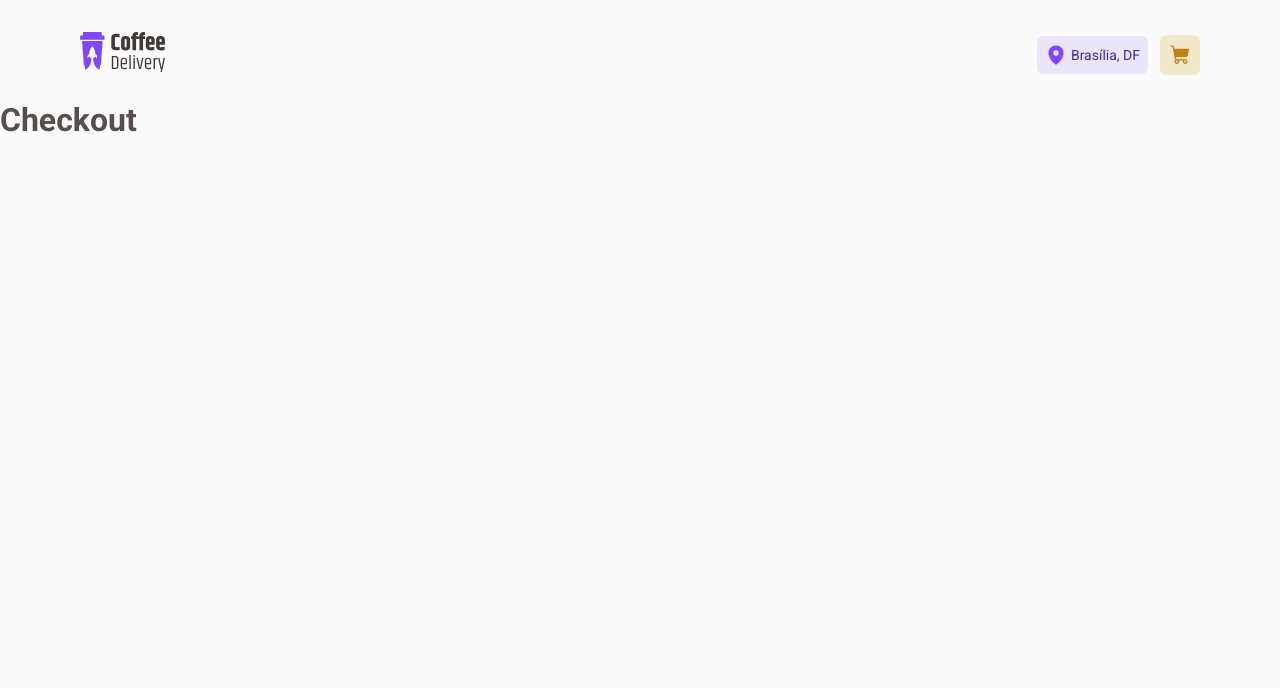
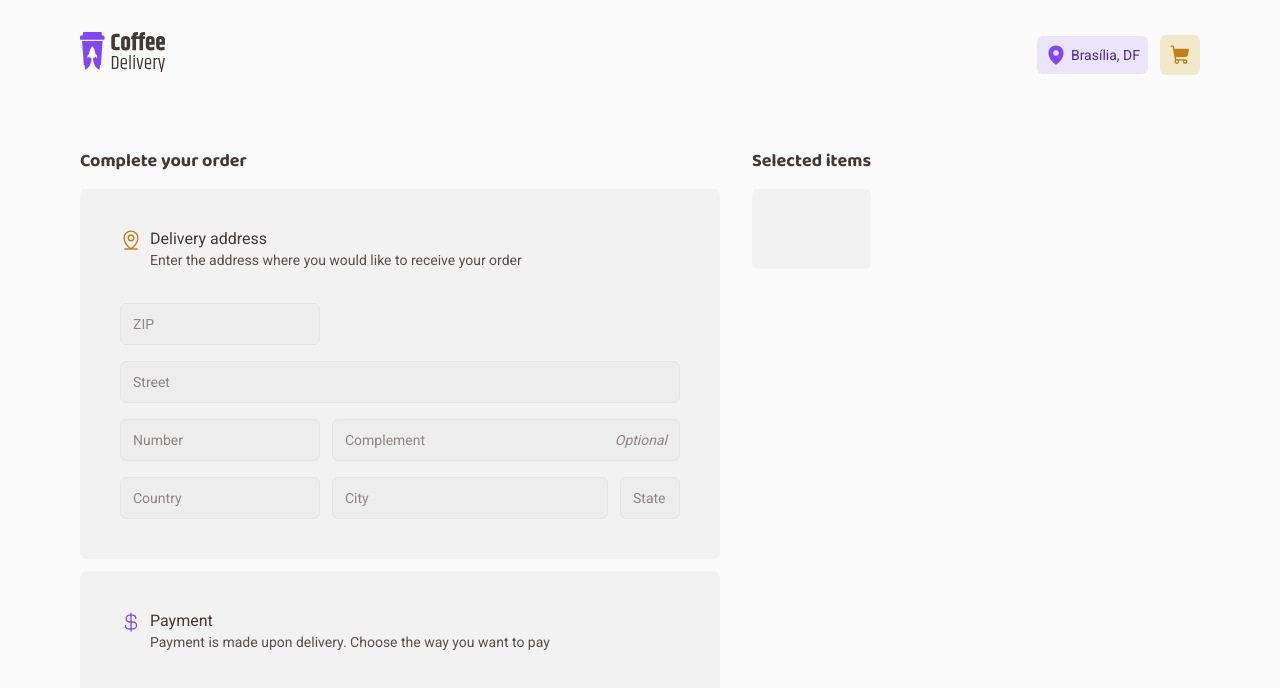
Before and after one commit to arthurrios/coffee-delivery-web, a React (Vite) app: page /checkout in a window 1280 px wide. Shown: the top 688 px of the page. Built offline with nearby package versions, Linux system fonts and the light colour scheme.

Commit message:
feat: add delivery address form

```diff
--- /dev/null
+++ b/src/components/Input/index.tsx
@@ -0,0 +1,40 @@
+import {
+  InputHTMLAttributes,
+  forwardRef,
+  LegacyRef,
+  HTMLAttributes,
+  useState,
+  FocusEvent,
+} from 'react'
+import { Box, Container } from './styles'
+
+type InputProps = InputHTMLAttributes<HTMLInputElement> & {
+  optional?: boolean
+  containerProps: HTMLAttributes<HTMLDivElement>
+}
+
+export const Input = forwardRef(function Input(
+  { optional, containerProps, onFocus, onBlur, ...props }: InputProps,
+  ref: LegacyRef<HTMLInputElement>,
+) {
+  const [isFocused, setIsFocused] = useState(false)
+
+  function handleFocus(event: FocusEvent<HTMLInputElement, Element>) {
+    setIsFocused(true)
+    onFocus?.(event)
+  }
+
+  function handleBlur(event: FocusEvent<HTMLInputElement, Element>) {
+    setIsFocused(false)
+    onBlur?.(event)
+  }
+
+  return (
+    <Box {...containerProps}>
+      <Container data-state={isFocused ? 'focused' : 'blurred'}>
+        <input onFocus={handleFocus} onBlur={handleBlur} ref={ref} {...props} />
+        {optional ? <span>Optional</span> : null}
+      </Container>
+    </Box>
+  )
+})
--- /dev/null
+++ b/src/components/Input/styles.ts
@@ -0,0 +1,52 @@
+import styled from 'styled-components'
+import { FONTS } from '../../styles/themes/default'
+
+export const Box = styled.div`
+  display: flex;
+  flex-direction: column;
+  gap: 8px;
+`
+export const Container = styled.div`
+  display: flex;
+  align-items: center;
+  justify-content: space-between;
+
+  height: 2.625rem;
+  border: 1px solid ${({ theme }) => theme.COLORS.BASE_BUTTON};
+  background: ${({ theme }) => theme.COLORS.BASE_INPUT};
+
+  border-radius: 6px;
+
+  transition: all 0.2s;
+
+  &[data-state='focused'] {
+    border-color: ${({ theme }) => theme.COLORS.YELLOW_DARK};
+  }
+
+  &[data-state='blurred'] {
+    border-color: ${({ theme }) => theme.COLORS.BASE_BUTTON};
+  }
+
+  input {
+    width: 100%;
+    border: none;
+    outline: none;
+    background: transparent;
+
+    padding: 0.75rem;
+
+    ${FONTS.TEXT_S}
+    color: ${({ theme }) => theme.COLORS.BASE_TEXT};
+
+    &::placeholder {
+      color: ${({ theme }) => theme.COLORS.BASE_LABEL};
+    }
+  }
+
+  span {
+    color: ${({ theme }) => theme.COLORS.BASE_LABEL};
+    padding-right: 12px;
+    ${FONTS.TEXT_S}
+    font-style: italic;
+  }
+`
--- a/src/pages/Checkout.tsx
+++ /dev/null
@@ -1,3 +0,0 @@
-export function Checkout() {
-  return <h1>Checkout</h1>
-}
--- /dev/null
+++ b/src/pages/Checkout/index.tsx
@@ -0,0 +1,86 @@
+import { CurrencyDollar, MapPinLine } from '@phosphor-icons/react'
+import {
+  AddressFormContainer,
+  CartContainer,
+  CheckoutContainer,
+  ContainerTitle,
+  InputFormContainer,
+  PaymentContainer,
+} from './styles'
+import { useTheme } from 'styled-components'
+import { Input } from '../../components/Input'
+
+export function Checkout() {
+  const { COLORS } = useTheme()
+
+  return (
+    <CheckoutContainer>
+      <div>
+        <h2>Complete your order</h2>
+
+        <AddressFormContainer>
+          <ContainerTitle>
+            <MapPinLine color={COLORS.YELLOW_DARK} />
+            <div>
+              <h3>Delivery address</h3>
+              <span>
+                Enter the address where you would like to receive your order
+              </span>
+            </div>
+          </ContainerTitle>
+          <InputFormContainer>
+            <Input
+              placeholder="ZIP"
+              containerProps={{ style: { gridArea: 'zip' } }}
+            />
+
+            <Input
+              placeholder="Street"
+              containerProps={{ style: { gridArea: 'street' } }}
+            />
+
+            <Input
+              placeholder="Number"
+              containerProps={{ style: { gridArea: 'number' } }}
+            />
+            <Input
+              placeholder="Complement"
+              containerProps={{ style: { gridArea: 'complement' } }}
+              optional
+            />
+
+            <Input
+              placeholder="Country"
+              containerProps={{ style: { gridArea: 'country' } }}
+            />
+            <Input
+              placeholder="City"
+              containerProps={{ style: { gridArea: 'city' } }}
+            />
+            <Input
+              placeholder="State"
+              containerProps={{ style: { gridArea: 'state' } }}
+            />
+          </InputFormContainer>
+        </AddressFormContainer>
+
+        <PaymentContainer>
+          <ContainerTitle>
+            <CurrencyDollar color={COLORS.PURPLE} />
+            <div>
+              <h3>Payment</h3>
+              <span>
+                Payment is made upon delivery. Choose the way you want to pay
+              </span>
+            </div>
+          </ContainerTitle>
+        </PaymentContainer>
+      </div>
+
+      <div>
+        <h2>Selected items</h2>
+        <CartContainer></CartContainer>
+      </div>
+    </CheckoutContainer>
+  )
+}
--- /dev/null
+++ b/src/pages/Checkout/styles.ts
@@ -0,0 +1,65 @@
+import styled from 'styled-components'
+import { FONTS } from '../../styles/themes/default'
+
+export const CheckoutContainer = styled.div`
+  display: flex;
+  gap: 32px;
+
+  margin: 2.5rem auto 0;
+  max-width: 70rem;
+
+  > div {
+    h2 {
+      ${FONTS.TITLE_XS}
+      color: ${({ theme }) => theme.COLORS.BASE_SUBTITLE};
+      margin-bottom: 1rem;
+    }
+  }
+`
+export const BaseContainer = styled.div`
+  padding: 2.5rem;
+  border-radius: 6px;
+  background: ${({ theme }) => theme.COLORS.BASE_CARD};
+`
+export const AddressFormContainer = styled(BaseContainer)`
+  margin-bottom: 0.75rem;
+  min-width: 40rem;
+`
+export const PaymentContainer = styled(BaseContainer)``
+export const CartContainer = styled(BaseContainer)``
+
+export const ContainerTitle = styled.div`
+  display: flex;
+  align-items: flex-start;
+  gap: 8px;
+  margin-bottom: 2rem;
+
+  svg {
+    height: 1.375rem;
+    width: 1.375rem;
+  }
+
+  > div {
+  }
+
+  h3 {
+    ${FONTS.TEXT_M}
+    color: ${({ theme }) => theme.COLORS.BASE_SUBTITLE};
+  }
+
+  span {
+    ${FONTS.TEXT_S}
+    color: ${({ theme }) => theme.COLORS.BASE_TEXT};
+  }
+`
+export const InputFormContainer = styled.div`
+  display: grid;
+  grid-template-columns: 12.5rem 1fr 3.75rem;
+  gap: 16px 12px;
+
+  grid-template-areas:
+    'zip . .'
+    'street street street'
+    'number complement complement'
+    'country city state';
+`
--- a/src/styles/global.ts
+++ b/src/styles/global.ts
@@ -6,11 +6,6 @@ export const GlobalStyle = createGlobalStyle`
     margin: 0;
     padding: 0;
     box-sizing: border-box;
-  }
-
-  input:focus {
-    outline: 0;
-    box-shadow: 0 0 0 2px ${({ theme }) => theme.COLORS.YELLOW_DARK};
   }
 
   body {
```
